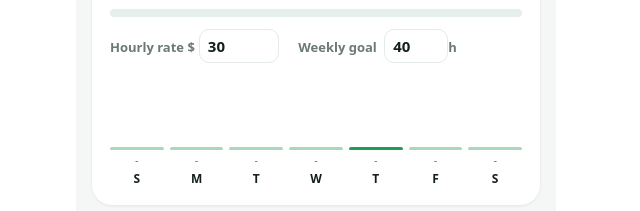
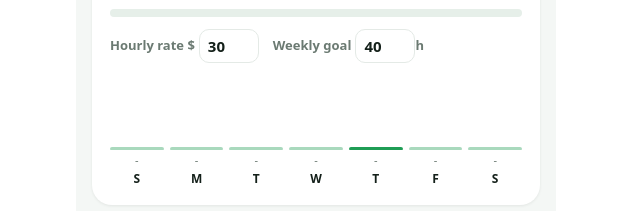
Before and after one commit to mmj3475240636-lab/work-hours, a plain HTML site: page index.html in a window 1280 px wide. Shown: the part 212-423 px from the top of the page, 324-964 px from the left. Drawn offline with Linux system fonts and the light colour scheme.

Commit message:
Update index.html

```diff
--- a/index.html
+++ b/index.html
@@ -39,7 +39,7 @@
 .wh-toast{position:fixed;left:50%;bottom:100px;transform:translateX(-50%);background:#14201a;color:#fff;padding:10px 16px;border-radius:99px;font-size:14px;z-index:20}
 .wh-bigrow{display:flex;justify-content:space-between;align-items:baseline;gap:8px}.wh-pay{font-size:26px;font-weight:800;color:var(--gd)}
 .wh-dur small{display:block;font-size:12px;font-weight:600;color:var(--mut);text-align:right}
-.wh-rate{margin:-4px 0 14px;font-size:13px;color:var(--mut);font-weight:600}.wh-rate input{width:80px;margin-left:4px;padding:6px 8px;border:1px solid var(--line);border-radius:10px;font:inherit;font-size:15px;color:var(--ink)}
+.wh-rate{margin:-4px 0 14px;font-size:13px;color:var(--mut);font-weight:600;display:flex;align-items:center;gap:14px;flex-wrap:wrap}.wh-rate label{display:flex;align-items:center;white-space:nowrap}.wh-rate input{width:60px;margin-left:4px;padding:6px 8px;border:1px solid var(--line);border-radius:10px;font:inherit;font-size:15px;color:var(--ink)}
 .wh-big{font-size:32px!important;white-space:nowrap}.wh-pay{font-size:24px!important;white-space:nowrap}
 .wh-warn{margin:4px 16px 10px;background:#fff6dc;border:1px solid #ecd9a0;color:#6d5300;border-radius:12px;padding:10px 12px;font-size:13px;font-weight:600}
 .wh-backup{margin:2px 16px 0;padding:2px 0 6px}
@@ -192,7 +192,7 @@ function mount(root) {
     root.innerHTML = '<div class="wh-app"><div class="wh-top"><div class="wh-title">Work Hours</div><button class="wh-today" data-today' + (isThis ? ' disabled' : '') + '>This week</button></div>' +
       (store ? '' : '<div class="wh-warn">This preview does not save shifts. Open the file on your phone to log hours.</div>') +
       '<div class="wh-weeknav"><button data-prev aria-label="Previous week">‹</button><div>' + range + '</div><button data-next aria-label="Next week">›</button></div>' +
-      '<div class="wh-card"><div class="wh-bigrow"><div class="wh-big">' + fmtDur(total) + '</div><div class="wh-pay">' + money(total) + '</div></div><div class="wh-cap">' + days + ' day' + (days === 1 ? '' : 's') + ' worked' + (TARGET > 0 ? ' · goal ' + goalH + 'h' : '') + '</div>' + (TARGET > 0 ? '<div class="wh-prog"><i style="width:' + pct + '%"></i></div>' : '') + '<div class="wh-rate"><label>Hourly rate $<input type="number" min="0" step="0.5" inputmode="decimal" data-rate value="' + rate + '"></label> <label style="margin-left:16px">Weekly goal <input type="number" min="0" step="1" inputmode="numeric" data-goal value="' + (goalH > 0 ? goalH : '') + '" placeholder="none" style="width:64px">h</label></div><div class="wh-bars">' + bars + '</div></div>' +
+      '<div class="wh-card"><div class="wh-bigrow"><div class="wh-big">' + fmtDur(total) + '</div><div class="wh-pay">' + money(total) + '</div></div><div class="wh-cap">' + days + ' day' + (days === 1 ? '' : 's') + ' worked' + (TARGET > 0 ? ' · goal ' + goalH + 'h' : '') + '</div>' + (TARGET > 0 ? '<div class="wh-prog"><i style="width:' + pct + '%"></i></div>' : '') + '<div class="wh-rate"><label>Hourly rate $<input type="number" min="0" step="0.5" inputmode="decimal" data-rate value="' + rate + '"></label><label>Weekly goal <input type="number" min="0" step="1" inputmode="numeric" data-goal value="' + (goalH > 0 ? goalH : '') + '" placeholder="none">h</label></div><div class="wh-bars">' + bars + '</div></div>' +
       '<div class="wh-list">' + list + '</div>' +
       '<div class="wh-backup"><div class="wh-note">' + backupNote() + '</div><div class="wh-brow"><button data-backup>Back up</button><button data-restore>Restore</button></div></div>' +
       '<input type="file" accept=".json,.txt,application/json" data-file hidden>' +
```
